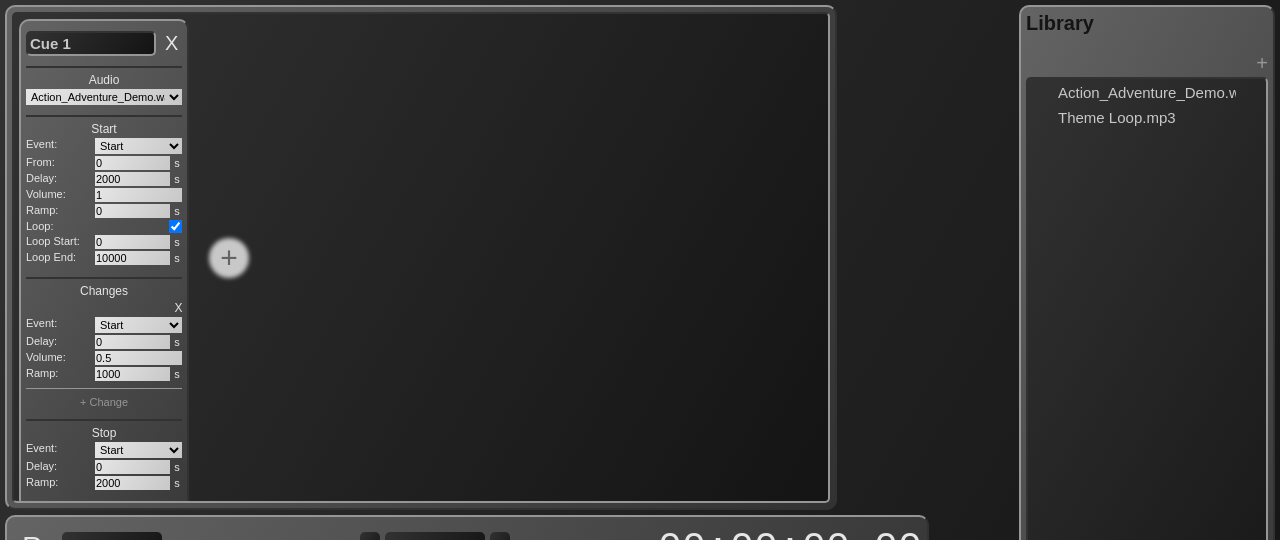
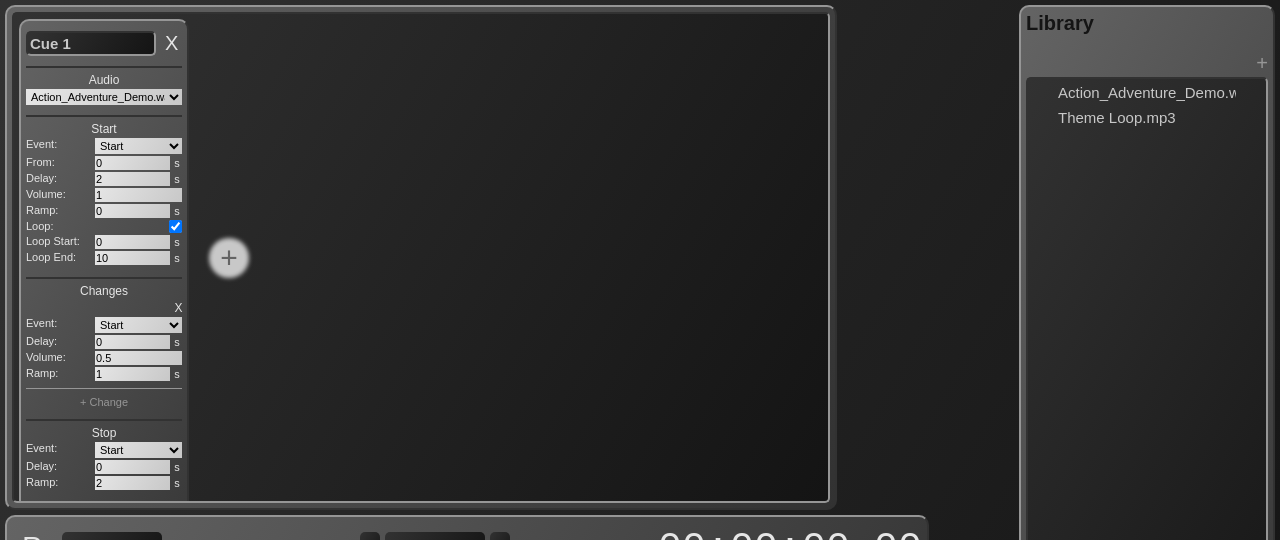
Before and after one commit to lkcina/qsound, a React (Create React App) app: page / in a window 1280 px wide. Shown: the top 540 px of the page. Built offline with nearby package versions, Linux system fonts and the light colour scheme.

Commit message:
Create Cue Start Functions

```diff
--- a/src/CueEditor.js
+++ b/src/CueEditor.js
@@ -9,6 +9,8 @@ class CueEditor extends React.Component {
       this.deleteCue = this.deleteCue.bind(this);
       this.editCueId = this.editCueId.bind(this);
       this.editCueName = this.editCueName.bind(this);
+      this.editCueSrc = this.editCueSrc.bind(this);
+      this.editCueStart = this.editCueStart.bind(this);
     }
 
     addCue() {
@@ -77,13 +79,38 @@ class CueEditor extends React.Component {
         this.props.editCues(newCues);
     }
 
+    editCueSrc(event) {
+        let newCues = [...this.props.cues];
+        newCues[newCues.findIndex(cue => cue.id === event.target.parentElement.parentElement.id)].src = event.target.value;
+        this.props.editCues(newCues);
+    }
+
+    editCueStart(event) {
+        let newCues = [...this.props.cues];
+        let targetCue = event.target.parentElement.className === "input-number-container" ? event.target.parentElement.parentElement.parentElement.parentElement : event.target.parentElement.parentElement.parentElement;
+        newCues[newCues.findIndex(cue => cue.id === targetCue.id)].start.event = document.getElementById(targetCue.id + "-start-event").value;
+        newCues[newCues.findIndex(cue => cue.id === targetCue.id)].start.from = document.getElementById(targetCue.id + "-start-from").value * 1000;
+        newCues[newCues.findIndex(cue => cue.id === targetCue.id)].start.delay = document.getElementById(targetCue.id + "-start-delay").value * 1000;
+        newCues[newCues.findIndex(cue => cue.id === targetCue.id)].start.volume = document.getElementById(targetCue.id + "-start-volume").value;
+        newCues[newCues.findIndex(cue => cue.id === targetCue.id)].start.ramp = document.getElementById(targetCue.id + "-start-ramp").value * 1000;
+        newCues[newCues.findIndex(cue => cue.id === targetCue.id)].start.loop = document.getElementById(targetCue.id + "-start-loop").checked;
+        newCues[newCues.findIndex(cue => cue.id === targetCue.id)].start.loopStart = document.getElementById(targetCue.id + "-start-loop-start").value * 1000;
+        if (document.getElementById(targetCue.id + "-start-loop-end").value < document.getElementById(targetCue.id + "-start-loop-end").min) {
+            document.getElementById(targetCue.id + "-start-loop-end").value = document.getElementById(targetCue.id + "-start-loop-end").min;
+        } else if (document.getElementById(targetCue.id + "-start-loop-end").value > document.getElementById(targetCue.id + "-start-loop-end").max) {
+            document.getElementById(targetCue.id + "-start-loop-end").value = document.getElementById(targetCue.id + "-start-loop-end").max;
+        };
+        newCues[newCues.findIndex(cue => cue.id === targetCue.id)].start.loopEnd = document.getElementById(targetCue.id + "-start-loop-end").value * 1000;
+        this.props.editCues(newCues);
+    }
+
     render() {
         return (
             <div id="cue-editor" className="window">
                 <div id="cue-container" className="container">
                     {this.props.cues.map(cue => {
                         return (
-                            <Cue key={cue.id} id={cue.id} name={cue.name} src={cue.src} start={cue.start} changes={cue.changes} stop={cue.stop} gain={cue.gain} deleteCue={this.deleteCue} editCueName={this.editCueName} editCueId={this.editCueId} library={this.props.library} events={this.props.events}/>
+                            <Cue key={cue.id} id={cue.id} name={cue.name} src={cue.src} start={cue.start} changes={cue.changes} stop={cue.stop} gain={cue.gain} deleteCue={this.deleteCue} editCueName={this.editCueName} editCueId={this.editCueId} editCueSrc={this.editCueSrc} editCueStart={this.editCueStart} library={this.props.library} events={this.props.events}/>
                         )
                     })}
                     <button id="add-cue-btn" onClick={this.addCue}>+</button>
@@ -102,7 +129,7 @@ const Cue = (props) => {
             </div>
             <div className="cue-src">
                 <h3>Audio</h3>
-                <select id={props.id + "-audio"} className="input-selector" value={props.src} onChange={props.editCue}>
+                <select id={props.id + "-audio"} className="input-selector" value={props.src} onChange={props.editCueSrc}>
                     {props.library.map(audioFile => {
                         return (
                             <option key={audioFile.id} value={audioFile.src}>{audioFile.name}</option>
@@ -114,7 +141,7 @@ const Cue = (props) => {
                 <h3>Start</h3>
                 <div className="cue-start-event cue-properties">
                     <label for={props.id + "-start-event"}>Event:</label>
-                    <select id={props.id + "-start-event"} className="input-selector" value={props.start.event} onChange={props.editCue}>
+                    <select id={props.id + "-start-event"} className="input-selector" value={props.start.event} onChange={props.editCueStart}>
                         {props.events.map(event => {
                             return (
                                 <option key={event.id} value={event.id}>{event.name}</option>
@@ -125,39 +152,39 @@ const Cue = (props) => {
                 <div className="cue-start-from cue-properties">
                     <label for={props.id + "-start-from"}>From:</label>
                     <div className="input-number-container">
-                        <input id={props.id + "-start-from"} type="number" className="input-number unit" value={props.start.from} min="0" max={props.library[props.library.findIndex(audioFile => audioFile.src === props.src)].duration / 1000} step="0.01" onChange={props.editCue}></input><span>s</span>
+                        <input id={props.id + "-start-from"} type="number" className="input-number unit" value={props.start.from / 1000} min="0" max={props.library[props.library.findIndex(audioFile => audioFile.src === props.src)].duration / 1000} step="0.01" onChange={props.editCueStart}></input><span>s</span>
                     </div>
                 </div>
                 <div className="cue-start-delay cue-properties">
                     <label for={props.id + "-start-delay"}>Delay:</label>
                     <div className="input-number-container">
-                        <input id={props.id + "-start-delay"} type="number" className="input-number unit" value={props.start.delay} min="0" step="0.01" onChange={props.editCue}></input><span>s</span>
+                        <input id={props.id + "-start-delay"} type="number" className="input-number unit" value={props.start.delay / 1000} min="0" step="0.01" onChange={props.editCueStart}></input><span>s</span>
                     </div>
                 </div>
                 <div className="cue-start-volume cue-properties">
                     <label for={props.id + "-start-volume"}>Volume:</label>
-                    <input id={props.id + "-start-delay"} type="number" className="input-number" value={props.start.volume} min="0" max="2" step="0.01" onChange={props.editCue}></input>
+                    <input id={props.id + "-start-volume"} type="number" className="input-number" value={props.start.volume} min="0" max="2" step="0.01" onChange={props.editCueStart}></input>
                 </div>
                 <div className="cue-start-ramp cue-properties">
                     <label for={props.id + "-start-ramp"}>Ramp:</label>
                     <div className="input-number-container">
-                        <input id={props.id + "-start-ramp"} type="number" className="input-number unit" value={props.start.ramp} min="0" max={(props.library[props.library.findIndex(audioFile => audioFile.src === props.src)].duration - props.start.from) / 1000} step="0.01" onChange={props.editCue}></input><span>s</span>
+                        <input id={props.id + "-start-ramp"} type="number" className="input-number unit" value={props.start.ramp / 1000} min="0" max={(props.library[props.library.findIndex(audioFile => audioFile.src === props.src)].duration - props.start.from) / 1000} step="0.01" onChange={props.editCueStart}></input><span>s</span>
                     </div>
                 </div>
                 <div className="cue-start-loop cue-properties">
                     <label for={props.id + "-start-loop"}>Loop:</label>
-                    <input id={props.id + "-start-loop"} type="checkbox" className="input-checkbox" checked={props.start.loop} onChange={props.editCue}></input>
+                    <input id={props.id + "-start-loop"} type="checkbox" className="input-checkbox" checked={props.start.loop} onChange={props.editCueStart}></input>
                 </div>
                 <div className={props.start.loop ? "cue-start-loop-end cue-properties" : "cue-start-loop-end cue-properties loop-property"}>
                     <label for={props.id + "-start-loop-start"}>Loop Start:</label>
                     <div className="input-number-container">
-                        <input id={props.id + "-start-loop-start"} type="number" className="input-number unit" value={props.start.loopStart} min="0" max={props.library[props.library.findIndex(audioFile => audioFile.src === props.src)].duration / 1000} step="0.01" onChange={props.editCue}></input><span>s</span>
+                        <input id={props.id + "-start-loop-start"} type="number" className="input-number unit" value={props.start.loopStart / 1000} min="0" max={props.library[props.library.findIndex(audioFile => audioFile.src === props.src)].duration / 1000} step="0.01" onChange={props.editCueStart}></input><span>s</span>
                     </div>
                 </div>
                 <div className={props.start.loop ? "cue-start-loop-end cue-properties" : "cue-start-loop-end cue-properties loop-property"}>
                     <label for={props.id + "-start-loop-end"}>Loop End:</label>
                     <div className="input-number-container">
-                        <input id={props.id + "-start-loop-end"} type="number" className="input-number unit" value={props.start.loopEnd} min={props.start.loopStart} max={props.library[props.library.findIndex(audioFile => audioFile.src === props.src)].duration / 1000} step="0.01" onChange={props.editCue}></input><span>s</span>
+                        <input id={props.id + "-start-loop-end"} type="number" className="input-number unit" value={props.start.loopEnd / 1000} min={props.start.loopStart / 1000} max={props.library[props.library.findIndex(audioFile => audioFile.src === props.src)].duration / 1000} step="0.01" onChange={props.editCueStart}></input><span>s</span>
                     </div>
                 </div>
             </div>
@@ -186,13 +213,13 @@ const Cue = (props) => {
                 <div className="cue-stop-delay cue-properties">
                     <label for={props.id + "-stop-delay"}>Delay:</label>
                     <div className="input-number-container">
-                        <input id={props.id + "-stop-delay"} type="number" className="input-number unit" value={props.stop.delay} min="0" step="0.01" onChange={props.editCue}></input><span>s</span>
+                        <input id={props.id + "-stop-delay"} type="number" className="input-number unit" value={props.stop.delay / 1000} min="0" step="0.01" onChange={props.editCue}></input><span>s</span>
                     </div>
                 </div>
                 <div className="cue-stop-ramp cue-properties">
                     <label for={props.id + "-stop-ramp"}>Ramp:</label>
                     <div className="input-number-container">
-                        <input id={props.id + "-stop-ramp"} type="number" className="input-number unit" value={props.stop.ramp} min="0" step="0.01" onChange={props.editCue}></input><span>s</span>
+                        <input id={props.id + "-stop-ramp"} type="number" className="input-number unit" value={props.stop.ramp / 1000} min="0" step="0.01" onChange={props.editCue}></input><span>s</span>
                     </div>
                 </div>
             </div>
@@ -221,7 +248,7 @@ const Change = (props) => {
             <div className="change-delay cue-properties">
                 <label for={props.id + "-delay"}>Delay:</label>
                 <div className="input-number-container">
-                    <input id={props.id + "-delay"} type="number" className="input-number unit" value={props.delay} min="0" step="0.01" onChange={props.editCue}></input><span>s</span>
+                    <input id={props.id + "-delay"} type="number" className="input-number unit" value={props.delay / 1000} min="0" step="0.01" onChange={props.editCue}></input><span>s</span>
                 </div>
             </div>
             <div className="change-volume cue-properties">
@@ -233,7 +260,7 @@ const Change = (props) => {
             <div className="change-ramp cue-properties">
                 <label for={props.id + "-ramp"}>Ramp:</label>
                 <div className="input-number-container">
-                    <input id={props.id + "-ramp"} type="number" className="input-number unit" value={props.ramp} min="0" step="0.01" onChange={props.editCue}></input><span>s</span>
+                    <input id={props.id + "-ramp"} type="number" className="input-number unit" value={props.ramp / 1000} min="0" step="0.01" onChange={props.editCue}></input><span>s</span>
                 </div>
             </div>
         </div>
```
